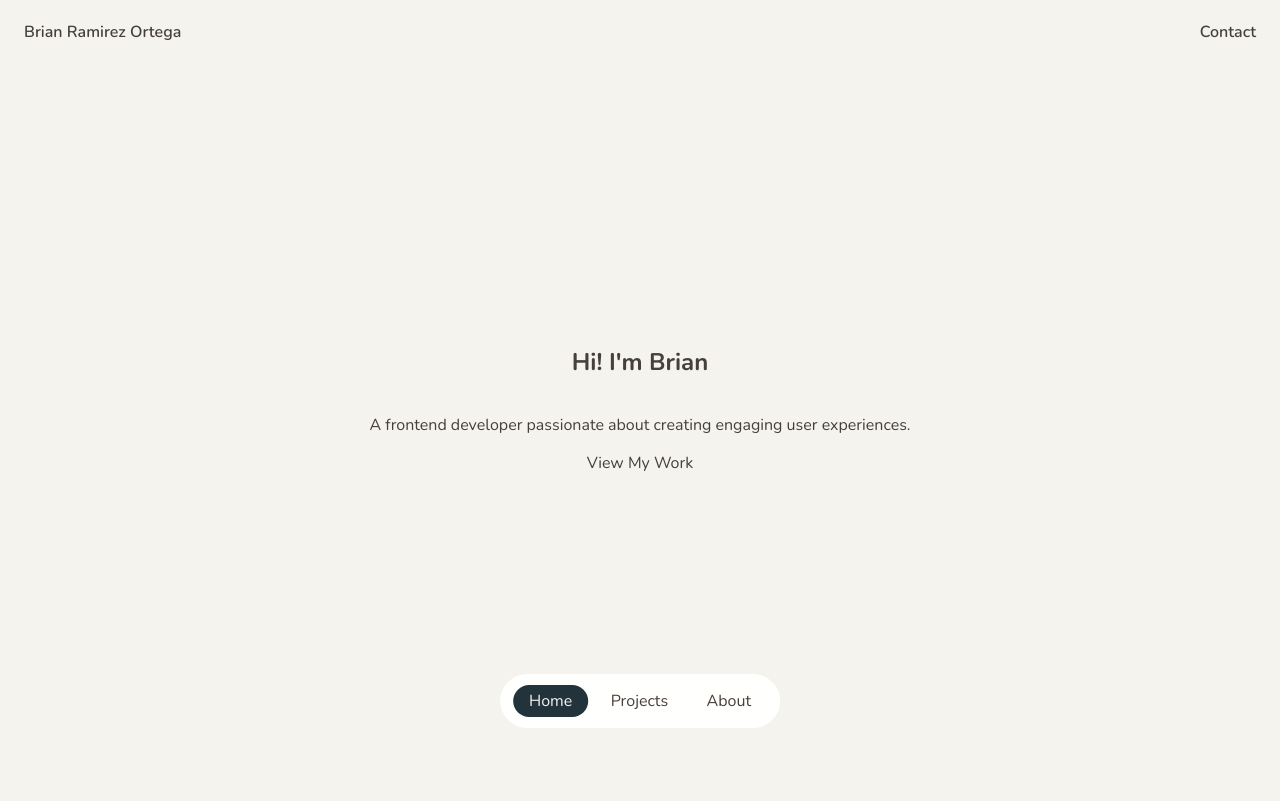
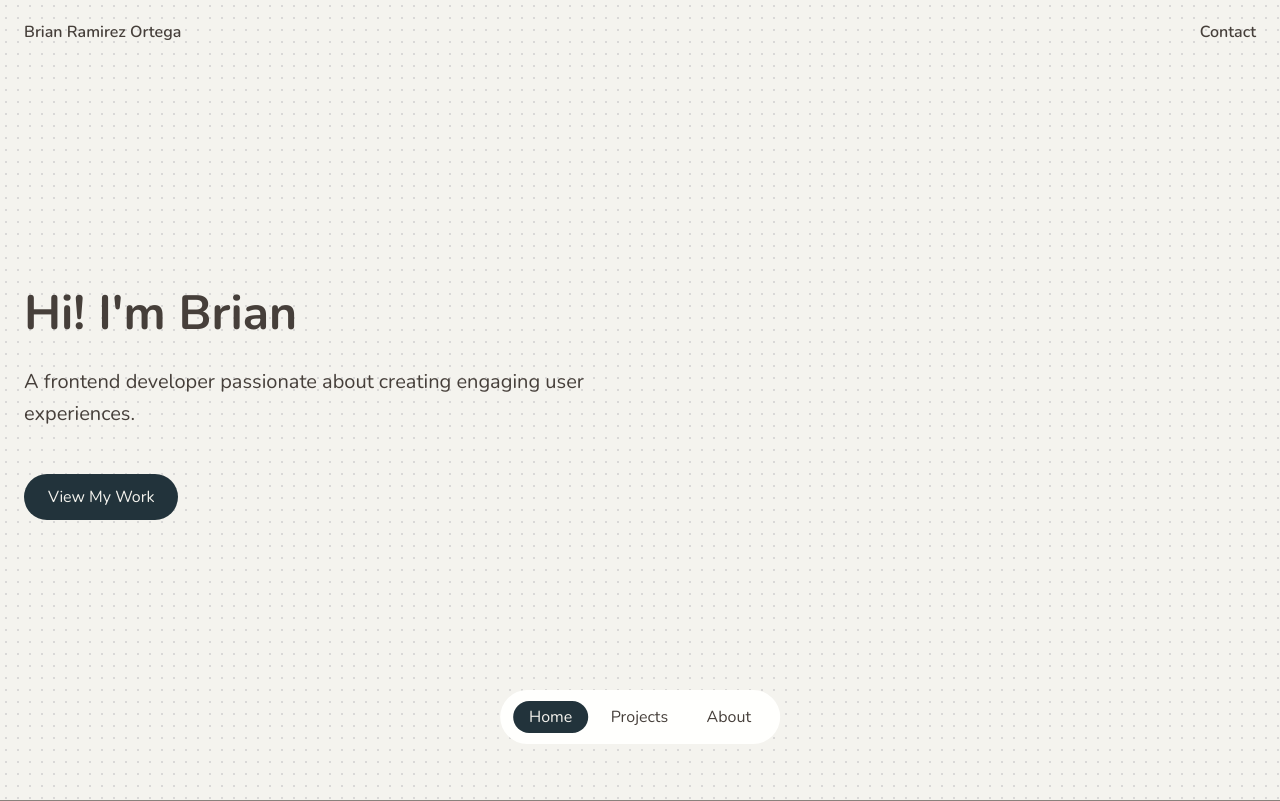
Before and after one commit to Brian767/Portfolio, a React (Vite) app: page / in a window 1280 px wide. Shown: the top 801 px of the page. Built offline with nearby package versions, Linux system fonts and the light colour scheme.

Commit message:
updated home section

```diff
--- a/src/App.css
+++ b/src/App.css
@@ -26,21 +26,21 @@ header.hidden {
 
 /* Navbar styles */
 #navbar {
-  display:flex;
+  display: flex;
   position: fixed;
-  bottom: 4.5em;
+  bottom: 3.5em;
   left: 50%;
   transform: translateX(-50%);
 
   background-color: #fffffd;
 
   border-radius: 100px;
-  padding: 1em .8em;
+  padding: 1em 0.8em;
 }
 
 .nav-links {
   display: flex;
-  gap: .4em;
+  gap: 0.4em;
   text-decoration: none;
 }
 
@@ -59,30 +59,65 @@ a {
     border-radius 0.3s ease;
 }
 
-
-.nav-links a{
+.nav-links a {
   padding: 0.33em 1em;
   border-radius: 100px;
-
 }
-ul{
+ul {
   padding: 0;
   margin: 0;
 }
 
-li{
+li {
   text-decoration: none;
   list-style: none;
 }
 
-/* Hero styles */
+/* Home styles */
 
-.hero {
-  text-align: center;
+#home {
+  text-align: left;
   height: 100vh;
   display: flex;
   flex-direction: column;
   justify-content: center;
+  align-items: left;
+
+background-color: #f4f3ee;
+opacity: 1;
+background-image: radial-gradient(circle, #d9d8d7 0.96px, transparent 0.96px);
+background-size: 12px 12px;
+}
+
+.home-content {
+  max-width: 600px;
+  /* margin: 0 rem; */
+  padding: 0 1.5em;
+  opacity: 1;
+}
+
+.home-content h1 {
+  opacity: 1;
+  font-size: 3rem;
+  margin-bottom: 1rem;
+}
+.home-content p {
+  font-size: 1.25rem;
+  line-height: 1.6;
+}
+
+.home-content .home-anchor {
+  display: inline-block;
+  margin-top: 1.5rem;
+  padding: 0.75rem 1.5rem;
+  background-color: #22333b;
+  color: #f4f3ee;
+  text-decoration: none;
+  border-radius: 100px;
+  transition: background-color 0.3s ease;
+}
+.home-content .home-anchor:hover {
+  background-color: #8a817c;
 }
 
 /* Projects styles */
--- a/src/App.jsx
+++ b/src/App.jsx
@@ -4,7 +4,7 @@ import reactLogo from "./assets/react.svg";
 import viteLogo from "./assets/vite.svg";
 import Header from "./components/Header";
 import Navbar from "./components/Navbar";
-import Hero from "./components/Hero";
+import Home from "./components/Home";
 import Projects from "./components/Projects";
 import About from "./components/About";
 import Contact from "./components/Contact";
@@ -17,7 +17,7 @@ function App() {
   return (
     <>
       <Header />
-      <Hero />
+      <Home />
       <Projects />
       <About />
       <Contact />
--- a/src/components/Hero.jsx
+++ /dev/null
@@ -1,11 +0,0 @@
-
-export default function Hero() {
-	return (
-		<section className="hero" id="home">
-			<h1>Hi! I'm Brian</h1>
-			<p>A frontend developer passionate about creating engaging user experiences.</p>
-			<a href="#projects" className="btn">View My Work</a>
-
-		</section>
-	);
-}
--- /dev/null
+++ b/src/components/Home.jsx
@@ -0,0 +1,16 @@
+export default function Home() {
+  return (
+    <section id="home">
+      <div className="home-content">
+        <h1>Hi! I'm Brian</h1>
+        <p>
+          A frontend developer passionate about creating engaging user
+          experiences.
+        </p>
+        <a href="#projects" className="home-anchor">
+          View My Work
+        </a>
+      </div>
+    </section>
+  );
+}
--- a/src/index.css
+++ b/src/index.css
@@ -1,7 +1,15 @@
+html, body {
+  margin: 0;
+  padding: 0;
+  box-sizing: border-box;
+}
 body{
   background-color: #f4f3ee;
   color: #463f3a;
   font-family: "Nunito", sans-serif;
+}
+
+h1, h2, h3, h4, h5, h6 {
+  margin: 0;
   padding: 0;
-  margin: 0;
 }
```
Also changed, not shown: src/assets/home.jpg (added).
